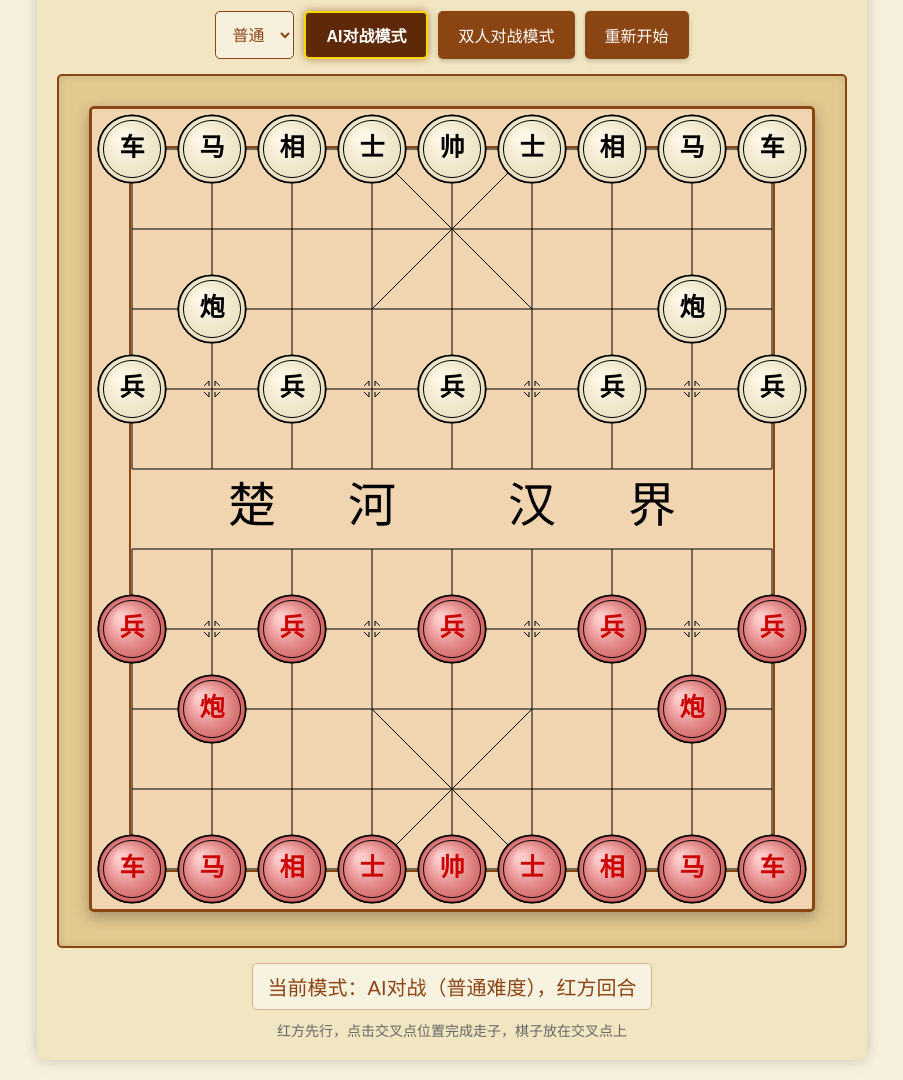
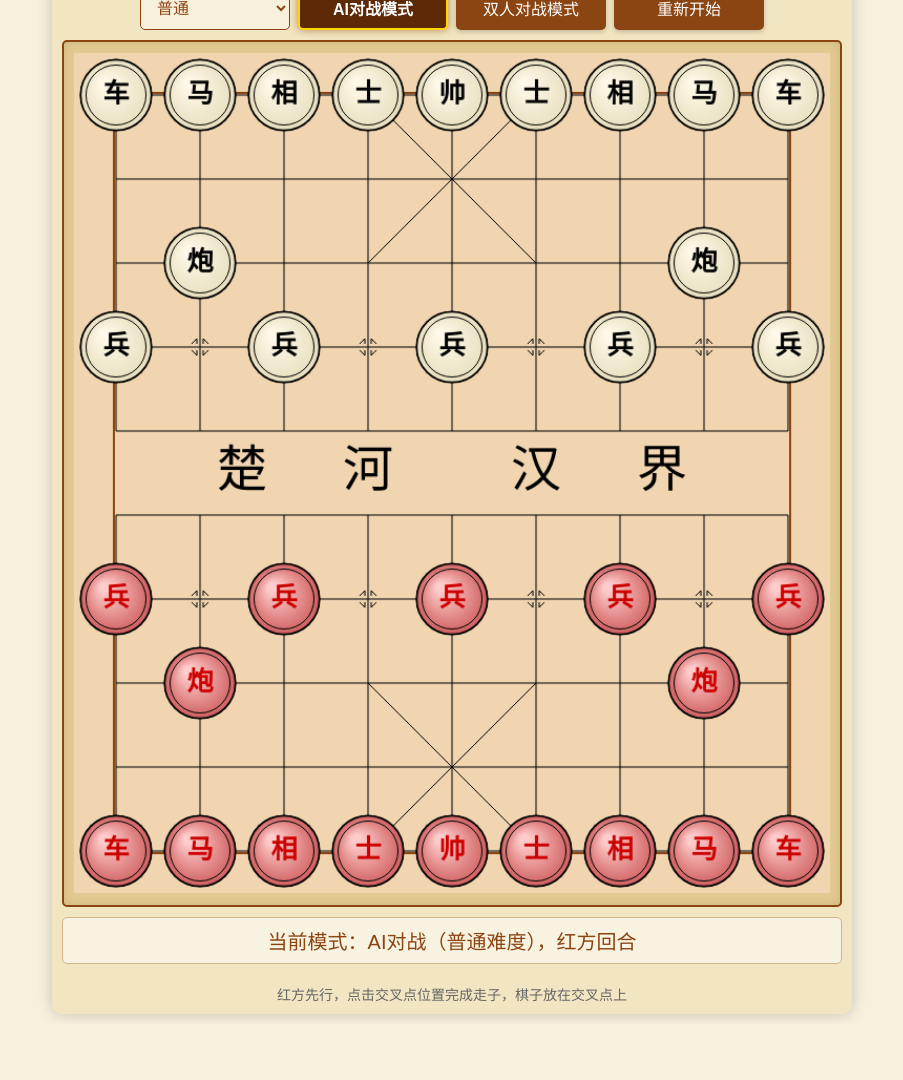
Before and after one commit to zuimengren/xiangqi, a plain HTML site: page index.html in a window 1280 px wide. Shown: the part 106-1186 px from the top of the page, without its empty margins (188-1091 px from the left). After the commit the page ends 1130 px from the top, so only its background shows below. Drawn offline with Linux system fonts and the light colour scheme.

Commit message:
适配手机UI

```diff
--- a/index.html
+++ b/index.html
@@ -2,48 +2,60 @@
 <html lang="zh-CN">
 <head>
     <meta charset="UTF-8">
-    <meta name="viewport" content="width=device-width, initial-scale=1.0">
+    <meta name="viewport" content="width=device-width, initial-scale=1.0, maximum-scale=1.0, user-scalable=no">
     <title>中国象棋对战</title>
     <style>
         * {
             margin: 0;
             padding: 0;
             box-sizing: border-box;
+            -webkit-tap-highlight-color: transparent;
         }
+
         body {
             display: flex;
             flex-direction: column;
             align-items: center;
             background-color: #f7f0dd;
             font-family: 'Microsoft YaHei', 'KaiTi', 'SimHei', sans-serif;
-            padding: 20px;
+            padding: 10px;
+            min-height: 100vh;
+            touch-action: manipulation;
         }
+
         .game-title {
-            font-size: 36px;
+            font-size: clamp(24px, 5vw, 36px);
             font-weight: bold;
             color: #8b0000;
             margin-bottom: 10px;
             text-shadow: 2px 2px 4px rgba(0,0,0,0.2);
         }
+
         .game-container {
             display: flex;
             flex-direction: column;
             align-items: center;
             background-color: #f2e6c2;
-            padding: 20px;
+            padding: 10px;
             border-radius: 10px;
             box-shadow: 0 0 15px rgba(0,0,0,0.2);
+            width: 100%;
+            max-width: 800px;
         }
+
         .controls {
             display: flex;
-            gap: 10px;
-            margin: 15px 0;
+            gap: 8px;
+            margin: 10px 0;
             flex-wrap: wrap;
             justify-content: center;
+            width: 100%;
+            padding: 0 10px;
         }
+
         .btn {
-            padding: 10px 20px;
-            font-size: 16px;
+            padding: 8px 16px;
+            font-size: clamp(14px, 3vw, 16px);
             border: none;
             border-radius: 5px;
             cursor: pointer;
@@ -51,14 +63,20 @@
             color: white;
             transition: all 0.3s;
             box-shadow: 0 2px 5px rgba(0,0,0,0.2);
+            flex: 1;
+            min-width: 80px;
+            max-width: 150px;
+            touch-action: manipulation;
         }
+
         .btn:hover {
             background-color: #a0522d;
-            transform: translateY(-2px);
         }
+
         .btn:active {
             transform: translateY(1px);
         }
+
         .btn.active {
             background-color: #5d2906;
             color: #fff;
@@ -66,46 +84,101 @@
             border: 2px solid #ffd700;
             font-weight: bold;
         }
-        #chessboard {
-            border: 3px solid #8b4513;
-            background-color: #f0d5b0;
-            border-radius: 5px;
-            box-shadow: 0 5px 15px rgba(0,0,0,0.3);
-            margin: 0;
-            padding: 0;
-        }
+
         .chess-wrapper {
             position: relative;
-            padding: 30px;
+            padding: 10px;
             background-color: #e2c990;
             border-radius: 5px;
             border: 2px solid #8b4513;
             box-shadow: inset 0 0 10px rgba(0,0,0,0.1);
+            width: 100%;
+            max-width: 100%;
+            aspect-ratio: 9/10;
+            display: flex;
+            justify-content: center;
+            align-items: center;
         }
+
+        #chessboard {
+            width: 100%;
+            height: 100%;
+            max-width: 100%;
+            max-height: 100%;
+            object-fit: contain;
+            touch-action: manipulation;
+        }
+
         .difficulty-select {
             padding: 8px 12px;
-            font-size: 16px;
+            font-size: clamp(14px, 3vw, 16px);
             border-radius: 5px;
             border: 1px solid #8b4513;
             background-color: #f7f0dd;
             color: #8b4513;
             cursor: pointer;
-            font-family: 'KaiTi', 'SimHei', 'Microsoft YaHei', sans-serif;
+            font-family: inherit;
+            flex: 1;
+            min-width: 80px;
+            max-width: 150px;
         }
+
         .game-info {
-            margin-top: 15px;
-            font-size: 20px;
+            margin-top: 10px;
+            font-size: clamp(16px, 4vw, 20px);
             color: #8b4513;
             padding: 8px 15px;
             background-color: rgba(255,255,255,0.5);
             border-radius: 5px;
             border: 1px solid #d2b48c;
+            width: 100%;
+            text-align: center;
+            margin: 10px;
         }
+
         .hint {
-            font-size: 14px;
+            font-size: clamp(12px, 3vw, 14px);
             color: #666;
             margin-top: 10px;
             text-align: center;
+            padding: 0 10px;
+        }
+
+        @media (max-width: 480px) {
+            .controls {
+                gap: 5px;
+            }
+
+            .btn, .difficulty-select {
+                padding: 6px 10px;
+                min-width: 70px;
+            }
+
+            .chess-wrapper {
+                padding: 5px;
+            }
+
+            .game-info {
+                padding: 6px 10px;
+            }
+
+            body {
+                padding: 5px;
+            }
+        }
+
+        @media (max-height: 600px) {
+            .game-title {
+                margin-bottom: 5px;
+            }
+
+            .controls {
+                margin: 5px 0;
+            }
+
+            .hint {
+                margin-top: 5px;
+            }
         }
     </style>
 </head>
```
